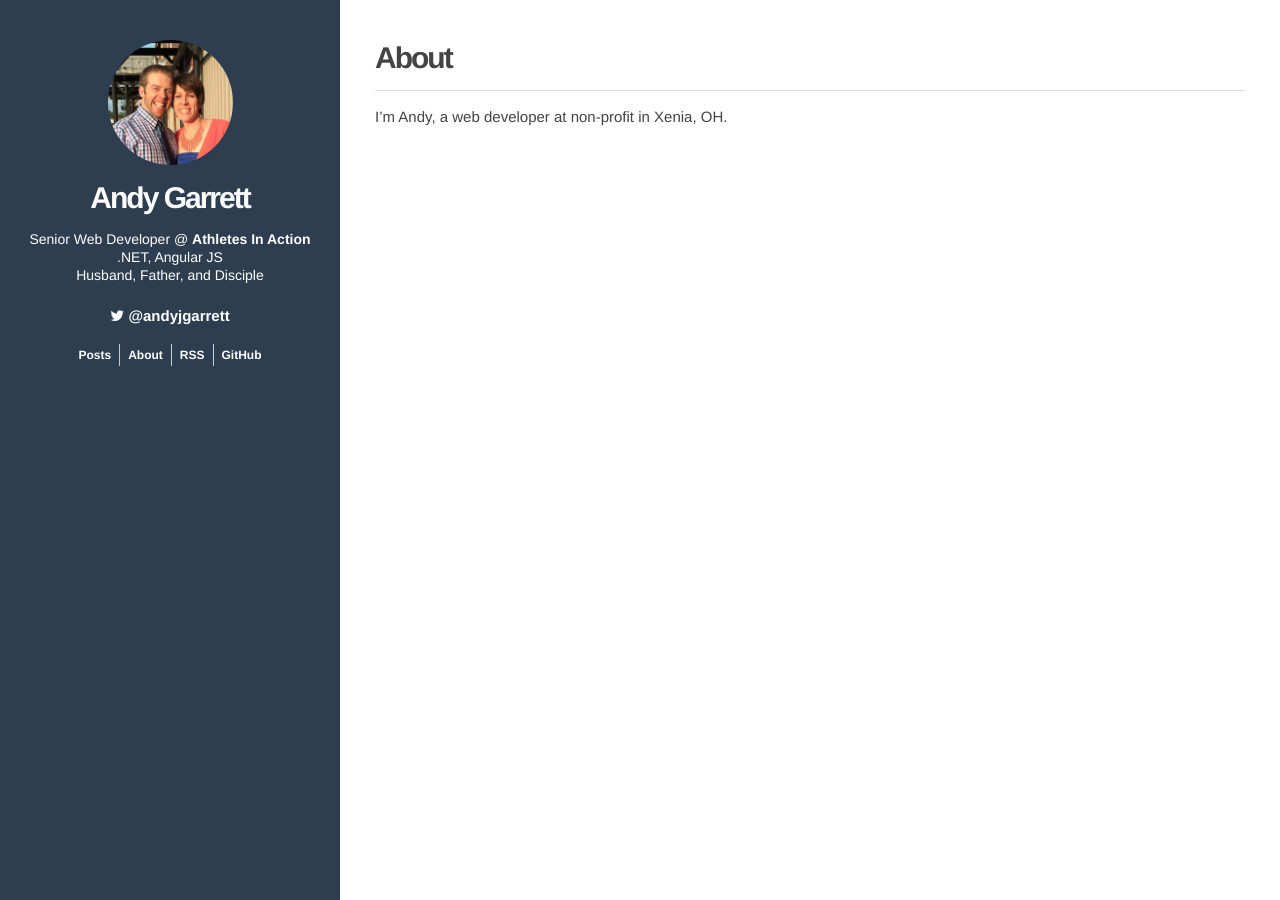
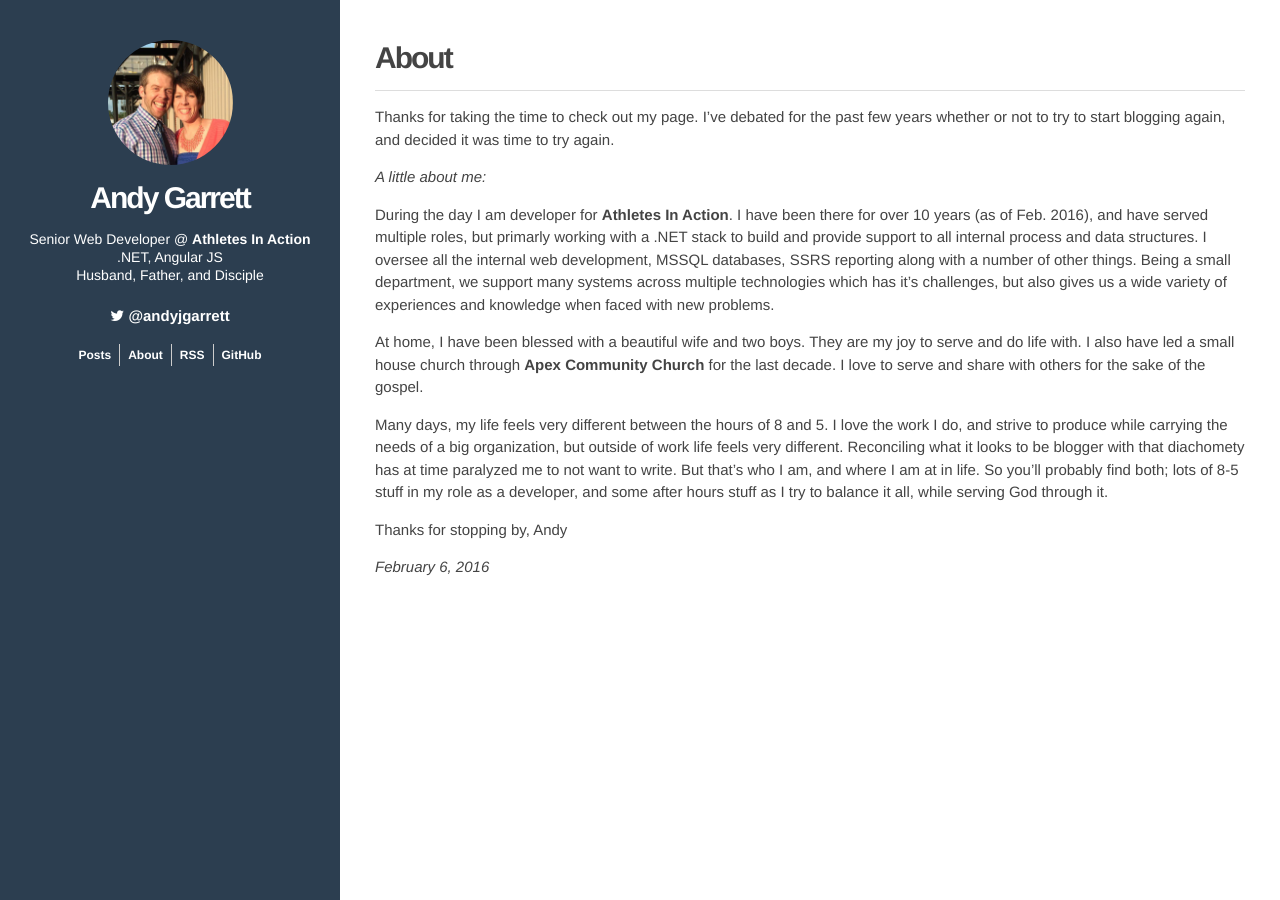
Before and after one commit to AJGarrett/ajgarrett.github.io, a Jekyll site: the page built from about.md, in a window 1280 px wide. Built offline with Jekyll 4.4.1, drawn with Linux system fonts in a browser that asks for light colours.

Commit message:
feat: rollout

```diff
--- a/_config.yml
+++ b/_config.yml
@@ -16,6 +16,6 @@ baseurl: "" # the subpath of your site, e.g. /blog
 url: "http://andygarrett.net" # the base hostname & protocol for your site
 twitter_username: andyjgarrett
 github_username:  AJGarrett
-
+permalink: /:year/:month/:day/:title.html
 # Build settings
 markdown: kramdown
--- a/about.md
+++ b/about.md
@@ -3,4 +3,17 @@ title: About
 layout: page
 ---
 
-I'm Andy, a web developer at non-profit in Xenia, OH.
+Thanks for taking the time to check out my page.  I've debated for the past few years whether or not to try to start blogging again, and decided it was time to try again.
+
+<i>A little about me:</i>
+
+During the day I am developer for <a href="http://athletesinaction.org">Athletes In Action</a>.  I have been there for over 10 years (as of Feb. 2016), and have served multiple roles, but primarly working with a .NET stack to build and provide support to all internal process and data structures.  I oversee all the internal web development, MSSQL databases, SSRS reporting along with a number of other things.  Being a small department, we support many systems across multiple technologies which has it's challenges, but also gives us a wide variety of experiences and knowledge when faced with new problems.
+
+At home, I have been blessed with a beautiful wife and two boys.  They are my joy to serve and do life with.  I also have led a small house church through <a href="http://www.apexcommunity.org">Apex Community Church</a> for the last decade.   I love to serve and share with others for the sake of the gospel.
+
+Many days, my life feels very different between the hours of 8 and 5.  I love the work I do, and strive to produce while carrying the needs of a big organization, but outside of work life feels very different.  Reconciling what it looks to be blogger with that diachomety has at time paralyzed me to not want to write.  But that's who I am, and where I am at in life.   So you'll probably find both; lots of 8-5 stuff in my role as a developer, and some after hours stuff as I try to balance it all, while serving God through it.
+
+Thanks for stopping by,
+Andy
+
+<i>February 6, 2016</i>
--- a/index.html
+++ b/index.html
@@ -11,6 +11,7 @@ title: Andy Garrett
               {% else %}<a href="{{ post.url }}">{% endif %}
                 <h2 class="posts__title">{{ post.title }}</h2>
                 <span class="posts__date">{{ post.date | date: "%B %e, %Y" }}</span>
+                <p>{{post.description}}</p>
               </a>
             </li>
             {% endfor %}
```
Also changed, not shown: _drafts/many-hats.md (added, +10 -0 lines), _layouts/post.html (+51 -0 lines), _posts/2015-08-03-test-post.md (deleted, +0 -9 lines), _posts/2016-02-06-why-not.md (added, +15 -0 lines).
